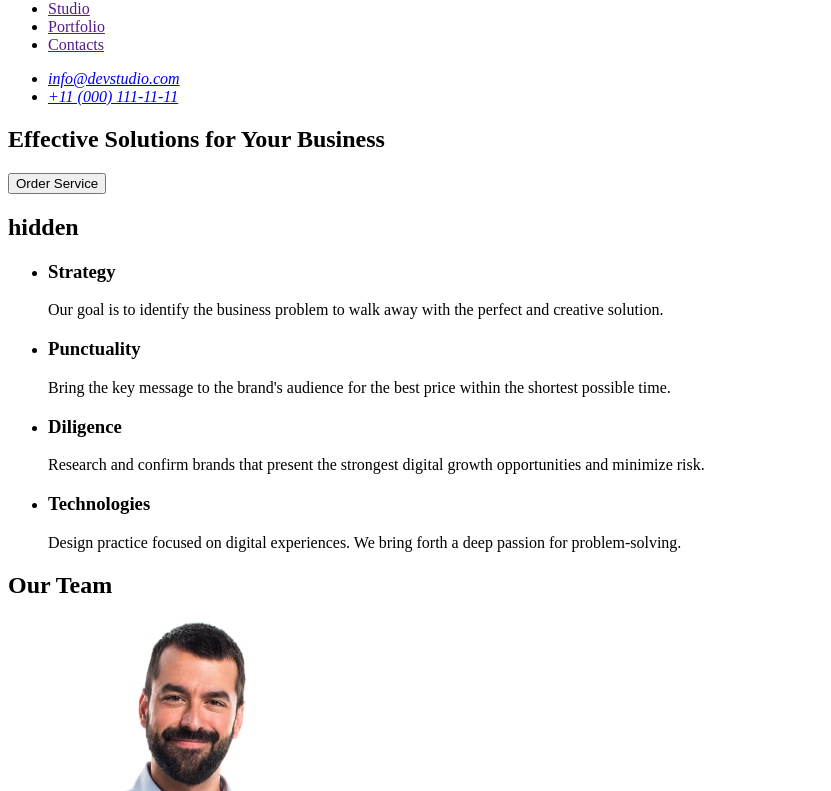
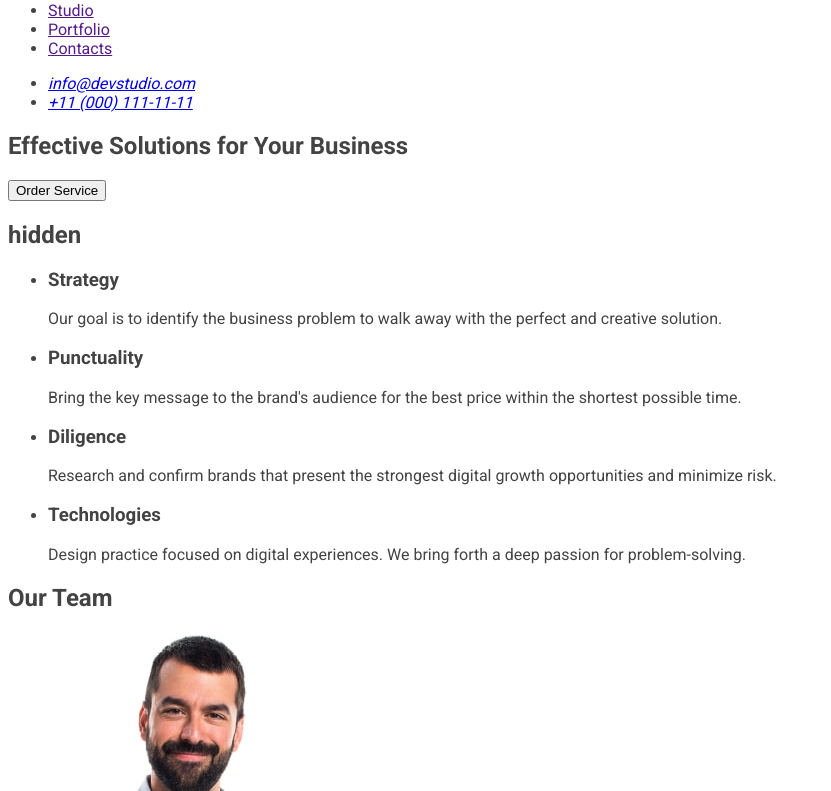
Before and after one commit to vladsologyb/goit-homework-02, a plain HTML site: page index.html in a window 1280 px wide. Shown: the part 42-833 px from the top of the page, without its empty margins (0-831 px from the left). Drawn offline with Linux system fonts and the light colour scheme.

Commit message:
page css

```diff
--- a/css/styles.css
+++ b/css/styles.css
@@ -0,0 +1,6 @@
+body {
+    font-family: 'Roboto', sans-serif;
+    color: #434343;
+    background-color: #fff;
+
+}
--- a/index.html
+++ b/index.html
@@ -13,25 +13,39 @@
     <link rel="stylesheet" href="./css/styles.css" />
   </head>
   <body>
-    <header>
-      <nav>
-        <a href="./index.html">WebStudio</a>
+    <header class="header">
+      <nav class="header-navigation">
+        <a class="header-logo" href="./index.html"><span>Web</span>Studio</a>
         <ul>
-          <li><a href="">Studio</a></li>
-          <li><a href="">Portfolio</a></li>
-          <li><a href="">Contacts</a></li>
+          <li class="header-menu-item">
+            <a class="header-menu-link" href="">Studio</a>
+          </li>
+          <li class="header-menu-item">
+            <a class="header-menu-link" href="">Portfolio</a>
+          </li>
+          <li class="header-menu-item">
+            <a class="header-menu-link" href="">Contacts</a>
+          </li>
         </ul>
       </nav>
-      <address>
+      <address class="contacts-menu">
         <ul>
-          <li><a href="mailto:info@devstudio.com">info@devstudio.com</a></li>
-          <li><a href="tel:+110001111111">+11 (000) 111-11-11</a></li>
+          <li class="contacts-menu-item">
+            <a class="contacts-menu-link" href="mailto:info@devstudio.com"
+              >info@devstudio.com</a
+            >
+          </li>
+          <li class="contacts-menu-item">
+            <a class="contacts-menu-link" href="tel:+110001111111"
+              >+11 (000) 111-11-11</a
+            >
+          </li>
         </ul>
       </address>
     </header>
     <main>
-      <section>
-        <h1>Effective Solutions for Your Business</h1>
+      <section class="hero">
+        <h1 class="hero-title">Effective Solutions for Your Business</h1>
         <button type="button">Order Service</button>
       </section>
       <section>
@@ -67,8 +81,8 @@
           </li>
         </ul>
       </section>
-      <section>
-        <h2>Our Team</h2>
+      <section class="team">
+        <h2 class="team-title">Our Team</h2>
         <ul>
           <li>
             <img
```
